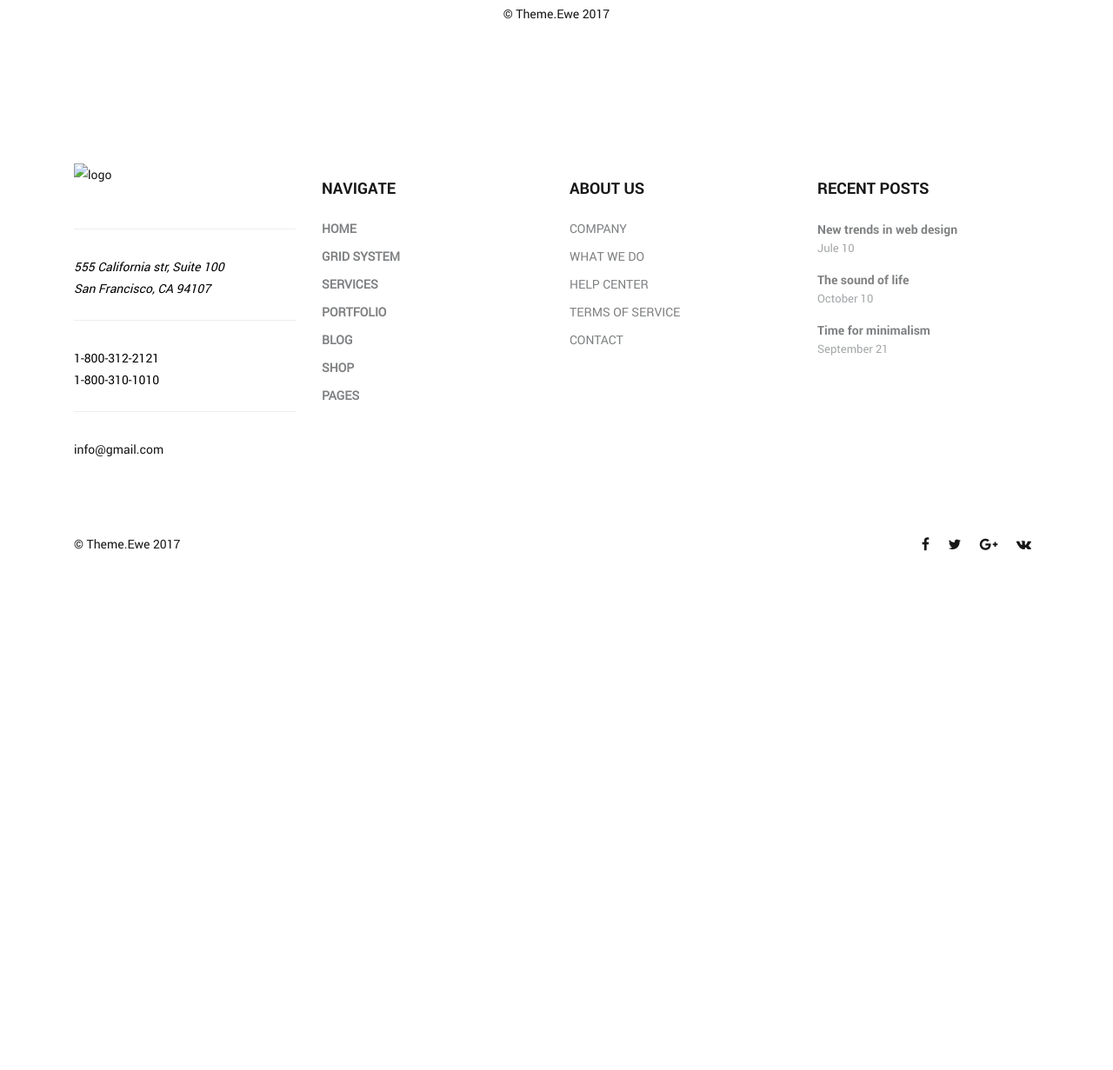
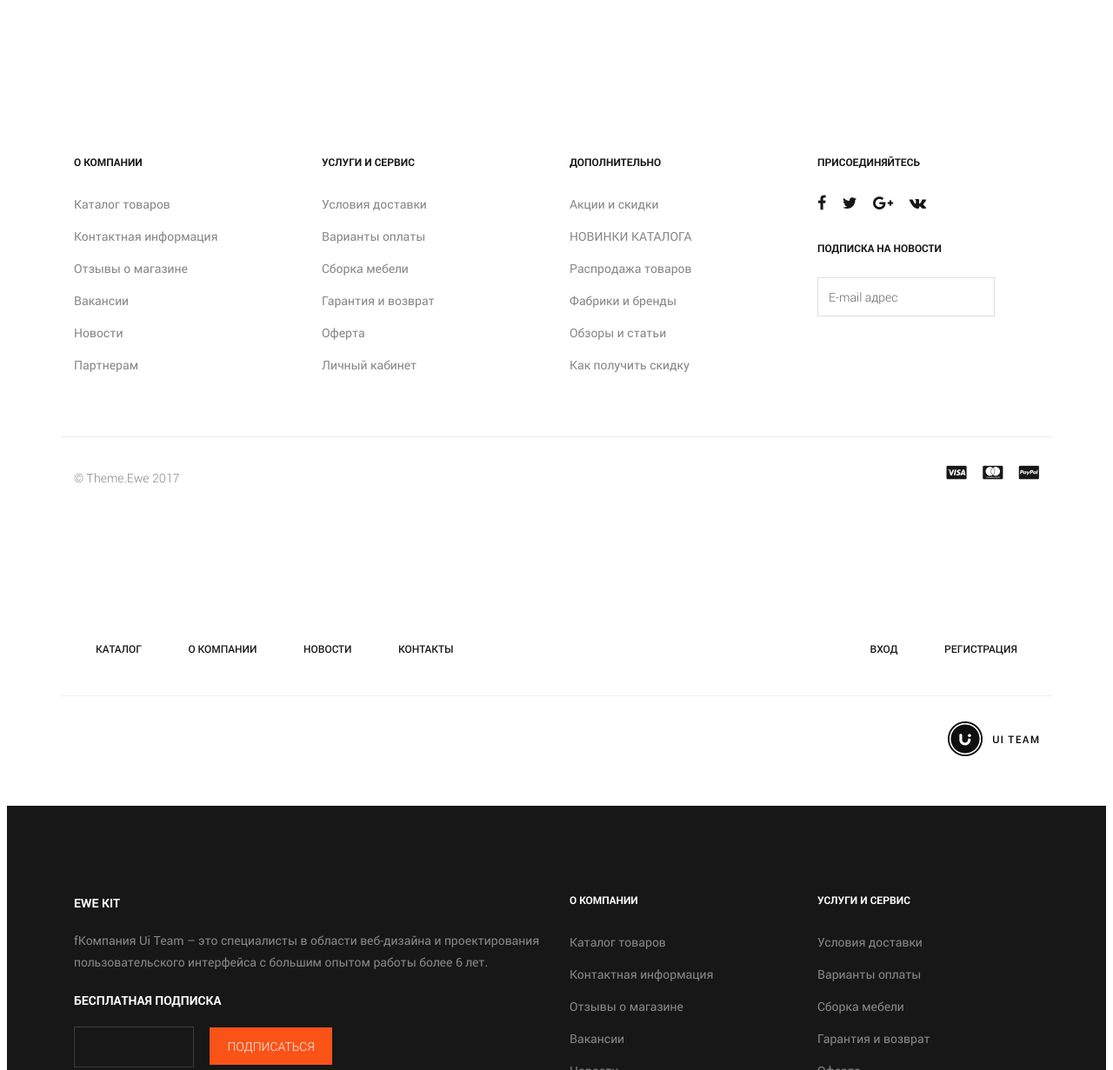
Before and after one commit to Ibochkarev/Theme-Ewe, a plain HTML site: page app/index.html in a window 1280 px wide. Shown: the part 229-1460 px from the top of the page at 87% size. Before the commit the page ends 918 px from the top, so only its background shows below. Drawn offline with Linux system fonts and the light colour scheme.

Commit message:
Add Footer 3-4

```diff
--- a/app/index.html
+++ b/app/index.html
@@ -55,11 +55,6 @@
 						<a href="#" title="Vkontakte" target="_blank"><i class="fa fa-vk"></i></a>
 					</div>
 
-					<!-- Copyright -->
-					<div class="footer-copy">
-						<a href="#" target="_blank">© Theme.Ewe 2017</a>
-					</div>
-
 				</div>
 			</footer>
 
@@ -69,96 +64,155 @@
                     <div class="row">
 
                         <div class="col-md-3 col-sm-3 widget">
-                            <div class="logo-footer-cont">
-                                <a href="/">
-                                    <img class="logo-footer" src="images/logo-footer.png" alt="logo">
-                                </a>
+                            <h4>О компании</h4>
+                            <ul class="links-list bold a-text-cont">
+                                <li><a href="#">Каталог товаров</a></li>
+                                <li><a href="#">Контактная информация</a></li>
+                                <li><a href="#">Отзывы о магазине</a></li>
+                                <li><a href="#">Вакансии</a></li>
+                                <li><a href="#">Новости</a></li>
+                                <li><a href="#">Партнерам</a></li>
+                            </ul>
+                        </div>
+
+                        <div class="col-md-3 col-sm-3 widget">
+                            <h4>Услуги и сервис</h4>
+                            <ul class="links-list a-text-cont">
+                                <li><a href="#">Условия доставки</a></li>
+                                <li><a href="#">Варианты оплаты</a></li>
+                                <li><a href="#">Сборка мебели</a></li>
+                                <li><a href="#">Гарантия и возврат</a></li>
+                                <li><a href="#">Оферта</a></li>
+                                <li><a href="#">Личный кабинет</a></li>
+                            </ul>
+                        </div>
+
+                        <div class="col-md-3 col-sm-3 widget">
+                            <h4>Дополнительно</h4>
+                            <ul class="links-list a-text-cont">
+                                <li><a href="#">Акции и скидки</a></li>
+                                <li><a href="#">НОВИНКИ КАТАЛОГА</a></li>
+                                <li><a href="#">Распродажа товаров</a></li>
+                                <li><a href="#">Фабрики и бренды</a></li>
+                                <li><a href="#">Обзоры и статьи</a></li>
+                                <li><a href="#">Как получить скидку</a></li>
+                            </ul>
+                        </div>
+
+                        <div class="col-md-3 col-sm-3 widget">
+                            <h4>Присоединяйтесь</h4>
+                            <ul class="links-list social-list a-text-cont">
+                                <li><a href="#" title="Facebook" target="_blank"><i class="fa fa-facebook"></i></a></li>
+                                <li><a href="#" title="Twitter" target="_blank"><i class="fa fa-twitter"></i></a></li>
+                                <li><a href="#" title="Google+" target="_blank"><i class="fa fa-google-plus"></i></a></li>
+                                <li><a href="#" title="Vkontakte" target="_blank"><i class="fa fa-vk"></i></a></li>
+                            </ul>
+
+                            <h4>Подписка на новости</h4>
+                            <div class="subscription">
+                                <input type="text" class="subscription_text" placeholder="E-mail адрес">
                             </div>
-                            <div class="footer-2-text-cont">
-                                <address>
-                                    555 California str, Suite 100<br>
-                                    San&nbsp;Francisco, CA 94107
-                                </address>
+
+                        </div>
+
+                    </div>
+                    <div class="row footer-copy-wrap">
+                        <div class="col-md-6 col-sm-6">
+
+                            <!-- Copyright -->
+                            <div class="footer-copy">
+                                <a href="#" target="_blank">© Theme.Ewe 2017</a>
                             </div>
-                            <div class="footer-2-text-cont">
-                                1-800-312-2121<br>
-                                1-800-310-1010
+
+                        </div>
+                        <div class="col-md-6 col-sm-6 text-right">
+                            <ul class="links-list payment-list a-text-cont">
+                                <li><i class="fa fa-cc-visa"></i></li>
+                                <li><i class="fa fa-cc-mastercard"></i></li>
+                                <li><i class="fa fa-cc-paypal"></i></li>
+                            </ul>
+                        </div>
+                    </div>
+                </div>
+            </footer>
+
+            <footer id="footer3" class="page-section pt-80 pb-50">
+                <div class="container">
+                    <div class="row footer-top">
+
+                        <div class="col-md-7 col-sm-7">
+                            <ul class="footer-menu">
+                                <li><a href="#">Каталог</a></li>
+                                <li><a href="#">О компании</a></li>
+                                <li><a href="#">Новости</a></li>
+                                <li><a href="#">Контакты</a></li>
+                            </ul>
+                        </div>
+                        <div class="col-md-5 col-sm-5 text-right">
+                            <ul class="footer-menu">
+                                <li><a href="#" alt="title-link">Вход</a></li>
+                                <li><a href="#" alt="title-link">Регистрация</a></li>
+                            </ul>
+                        </div>
+
+                    </div>
+                    <div class="row footer-bottom">
+
+                        <div class="col-md-12 col-sm-12 text-right">
+                            <div class="footer-logo">
+                                <a href="#"><img src="img/logo-footer-3.png" alt="" class="logo-footer"></a>
                             </div>
-                            <div class="footer-2-text-cont">
-                                <a class="a-text" href="mailto:info@gmail.com">info@gmail.com</a>
+                        </div>
+
+                    </div>
+                </div>
+            </footer>
+
+            <footer id="footer4" class="page-section pt-80 pb-50">
+                <div class="container">
+                    <div class="row">
+
+                        <div class="col-md-6 col-sm-6">
+                            <h4>EWE KIT</h4>
+                            <p>fКомпания Ui Team – это специалисты в области веб-дизайна и проектирования пользовательского интерфейса с большим опытом работы более 6 лет. </p>
+
+                            <h4>Бесплатная подписка</h4>
+                            <div class="subscribe-form">
+                                <input type="text" class="text">
+                                <a href="#" class="btn">Подписаться</a>
                             </div>
                         </div>
 
                         <div class="col-md-3 col-sm-3 widget">
-                            <h4>NAVIGATE</h4>
+                            <h4>О компании</h4>
                             <ul class="links-list bold a-text-cont">
-                                <li><a href="#">HOME</a></li>
-                                <li><a href="#">GRID SYSTEM</a></li>
-                                <li><a href="#">SERVICES</a></li>
-                                <li><a href="#">PORTFOLIO</a></li>
-                                <li><a href="#">BLOG</a></li>
-                                <li><a href="#">SHOP</a></li>
-                                <li><a href="#">PAGES</a></li>
+                                <li><a href="#">Каталог товаров</a></li>
+                                <li><a href="#">Контактная информация</a></li>
+                                <li><a href="#">Отзывы о магазине</a></li>
+                                <li><a href="#">Вакансии</a></li>
+                                <li><a href="#">Новости</a></li>
+                                <li><a href="#">Партнерам</a></li>
                             </ul>
                         </div>
 
                         <div class="col-md-3 col-sm-3 widget">
-                            <h4>ABOUT US</h4>
+                            <h4>Услуги и сервис</h4>
                             <ul class="links-list a-text-cont">
-                                <li><a href="#">COMPANY</a></li>
-                                <li><a href="#">WHAT WE DO</a></li>
-                                <li><a href="#">HELP CENTER</a></li>
-                                <li><a href="#">TERMS OF SERVICE</a></li>
-                                <li><a href="#">CONTACT</a></li>
+                                <li><a href="#">Условия доставки</a></li>
+                                <li><a href="#">Варианты оплаты</a></li>
+                                <li><a href="#">Сборка мебели</a></li>
+                                <li><a href="#">Гарантия и возврат</a></li>
+                                <li><a href="#">Оферта</a></li>
+                                <li><a href="#">Личный кабинет</a></li>
                             </ul>
                         </div>
 
-                        <div class="col-md-3 col-sm-3 widget">
-                            <h4>RECENT POSTS</h4>
-                            <div id="post-list-footer">
+                    </div>
+                    <div class="row">
 
-                                <div class="post-prev-title">
-                                    <h3><a class="a-text" href="blog-single-sidebar-right.html">New trends in web design</a></h3>
-                                </div>
-                                <div class="post-prev-info">
-                                    Jule 10
-                                </div>
-
-                                <div class="post-prev-title">
-                                    <h3><a class="a-text" href="blog-single-sidebar-right.html">The sound of life</a></h3>
-                                </div>
-                                <div class="post-prev-info">
-                                    October 10
-                                </div>
-
-                                <div class="post-prev-title">
-                                    <h3><a class="a-text" href="blog-single-sidebar-right.html">Time for minimalism</a></h3>
-                                </div>
-                                <div class="post-prev-info">
-                                    September 21
-                                </div>
-
-                            </div>
-                        </div>
-                    </div>
-
-                    <div class="footer-2-copy-cont clearfix">
-                        <!-- Social Links -->
-                        <div class="footer-2-soc-a right">
-                            <a href="#" title="Facebook" target="_blank"><i class="fa fa-facebook"></i></a>
-                            <a href="#" title="Twitter" target="_blank"><i class="fa fa-twitter"></i></a>
-                            <a href="#" title="Google+" target="_blank"><i class="fa fa-google-plus"></i></a>
-                            <a href="#" title="Vkontakte" target="_blank"><i class="fa fa-vk"></i></a>
-                        </div>
-
-                        <!-- Copyright -->
-                        <div class="left">
-                            <a class="footer-2-copy" href="#" target="_blank">© Theme.Ewe 2017</a>
-                        </div>
-
+                        12
 
                     </div>
-
                 </div>
             </footer>
 
--- a/app/sass/main.sass
+++ b/app/sass/main.sass
@@ -101,7 +101,6 @@ h5
 .bold
   font-weight: 700
 
-
 .img-responsive
 	display: block
 	max-width: 100%
@@ -122,6 +121,11 @@ h5
 
 .pt-80
   padding-top: 80px
+
+ul
+  list-style: none
+  margin: 0
+  padding: 0
 
 // Footer styles
 .footer-menu
@@ -159,49 +163,92 @@ h5
   h4
     margin-top: 16px
     margin-bottom: 21px
-    font-size: 18px
-    font-weight: 700
+    font-size: 12px
+    font-weight: 500
+    color: #171717
+    text-transform: uppercase
   .links-list
-    list-style: none
-    margin: 0
-    padding: 0
     li
       padding-bottom: 7px
-  .post-prev-title
-    h3
-      margin: 0
-      font-size: 16px
-      line-height: 26px
-      font-weight: 600
-    a
+      line-height: 30px
+      a
+        color: #878787
+        font-size: 14px
+        font-weight: 400
+  .subscription
+    .subscription_text
+      border: 1px solid #dedede
+      padding: 12px
+      font-family: $light-font
+      color: #878787
       font-size: 14px
-      line-height: 21px
-      font-weight: 400
-      color: #7e8082
+
+.social-list,
+.payment-list
+  li
+    display: inline-block
+    margin-right: 15px
+    &:last-child
+      margin-right: 0
+    .fa
+      font-size: 18px
+      color: #171717
       &:hover
-        color: #101010
-  .post-prev-info
-    text-transform: none
-    line-height: 18px
-    color: #a3a6a8
-    margin-bottom: 14px
-    font-size: 13px
-
-.logo-footer-cont
-  margin-bottom: 50px
-
-.logo-footer
-  max-height: 60px
-
-.footer-2-text-cont
-  margin-bottom: 24px
-  padding-top: 30px
-  border-top: 1px solid #eee
-
-.footer-2-soc-a
-  a
-    font-size: 16px
-    padding: 9px
+        color: #878787
 
 
+.footer-copy-wrap
+  border-top: 1px solid #ededed
+  padding-top: 29px
+  .footer-copy
+    a
+      color: #878787
+      font-family: $light-font
+      font-size: 14px
+      line-height: 22px
+
+#footer3
+  .footer-top
+    margin-top: 30px
+    margin-bottom: 30px
+    .footer-menu
+      padding-bottom: 0
+      li
+        display: inline-block
+        a
+          color: #171717
+          font-family: $medium-font
+          font-size: 12px
+          line-height: 48px
+          text-transform: uppercase
+  .footer-bottom
+    border-top: 1px solid #ededed
+    padding-top: 29px
+    .footer-menu
+      li
+        padding-right: 10px
+        a
+          &:hover
+            color: #878787
+
+#footer4
+  background-color: #171717
+  color: #878787
+  h4
+    color: #ffffff
+    text-transform: uppercase
+  .subscribe-form
+    input
+      margin-right: 15px
+      background: transparent
+      border: 1px solid #3c3c3c
+      padding: 15px
+      width: 138px
+    a.btn
+      background-color: #f95318
+      color: #ffffff
+      padding: 12px 20px
+      text-transform: uppercase
+      font-family: $light-font
+
 @import "media" // Всегда в конце
```
Also changed, not shown: app/css/main.min.css, app/img/logo-footer-2.png (added), app/img/logo-footer-3.png (added).
